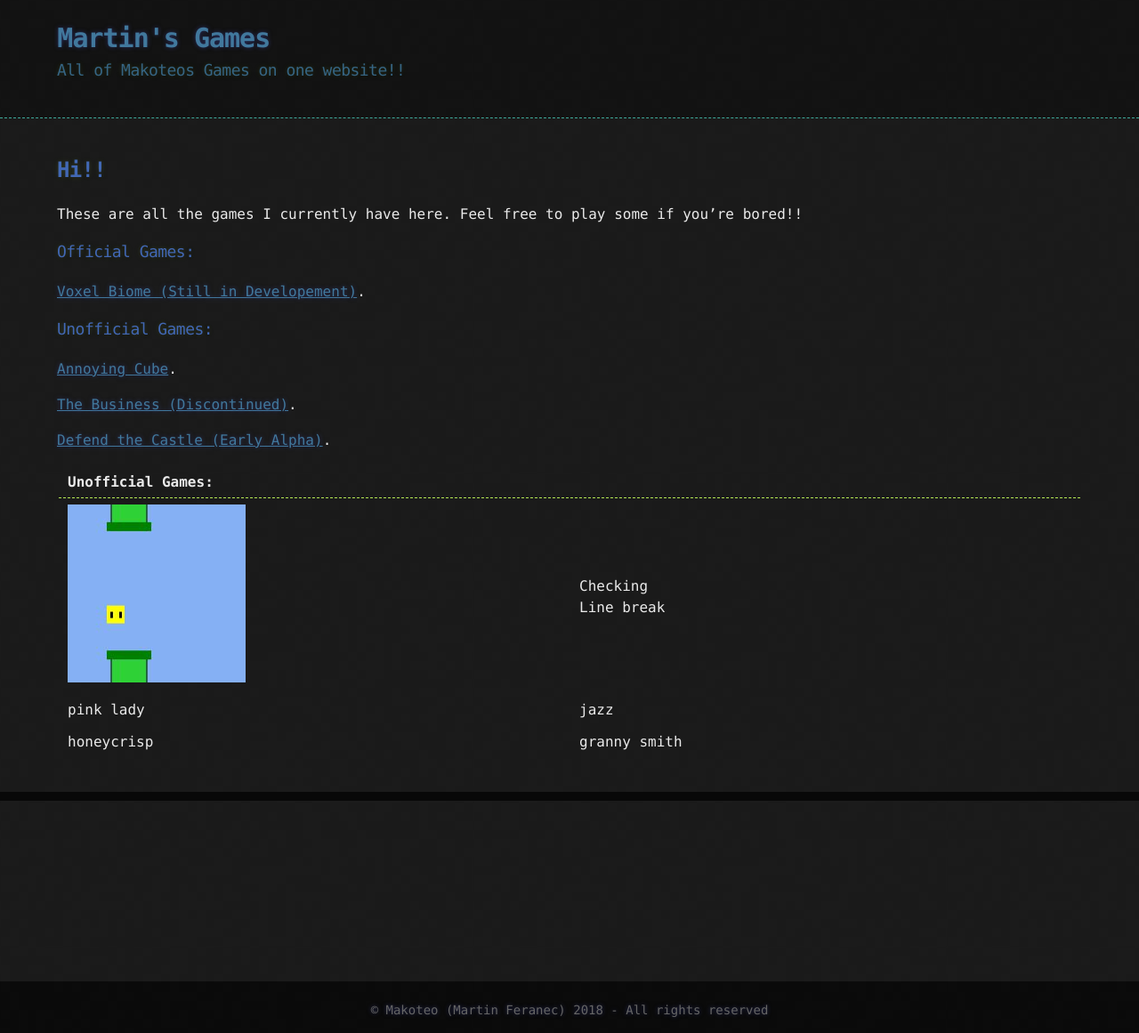
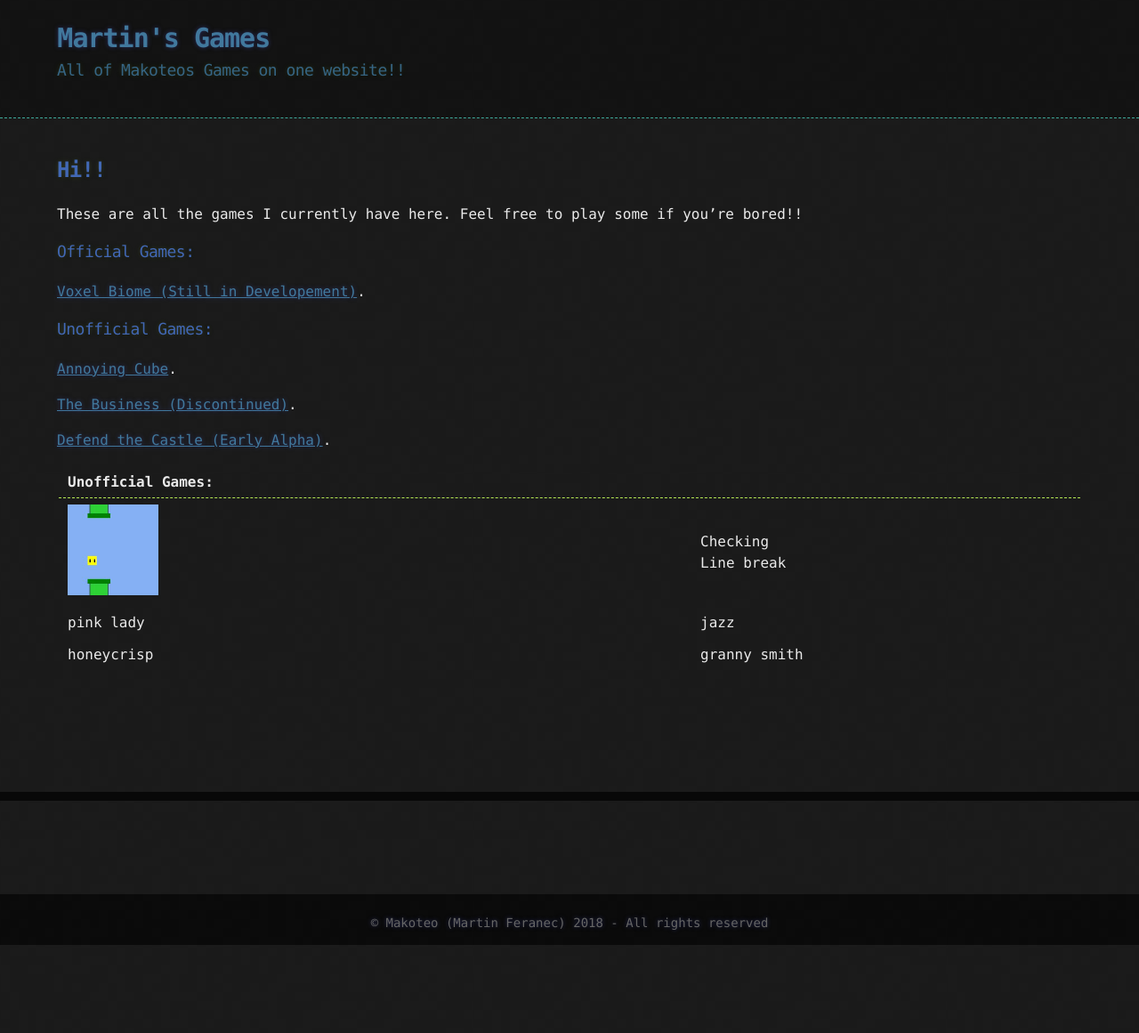
Before and after one commit to makoteo/blog, a Jekyll site: the page built from index.md, in a window 1280 px wide. Shown: the whole page at 89% size. Built offline with Jekyll 4.4.1, drawn with Linux system fonts in a browser that asks for light colours; after the commit the page ends 1062 px from its top, so only the background shows below that.

Commit message:
Trying again...

```diff
--- a/_sass/jekyll-theme-hacker.scss
+++ b/_sass/jekyll-theme-hacker.scss
@@ -240,7 +240,7 @@ th {
 
 td {
   text-align: left;
-  column-width: 200px;
+  column-width: 100px;
   padding: 5px 10px;
 }
 
```
